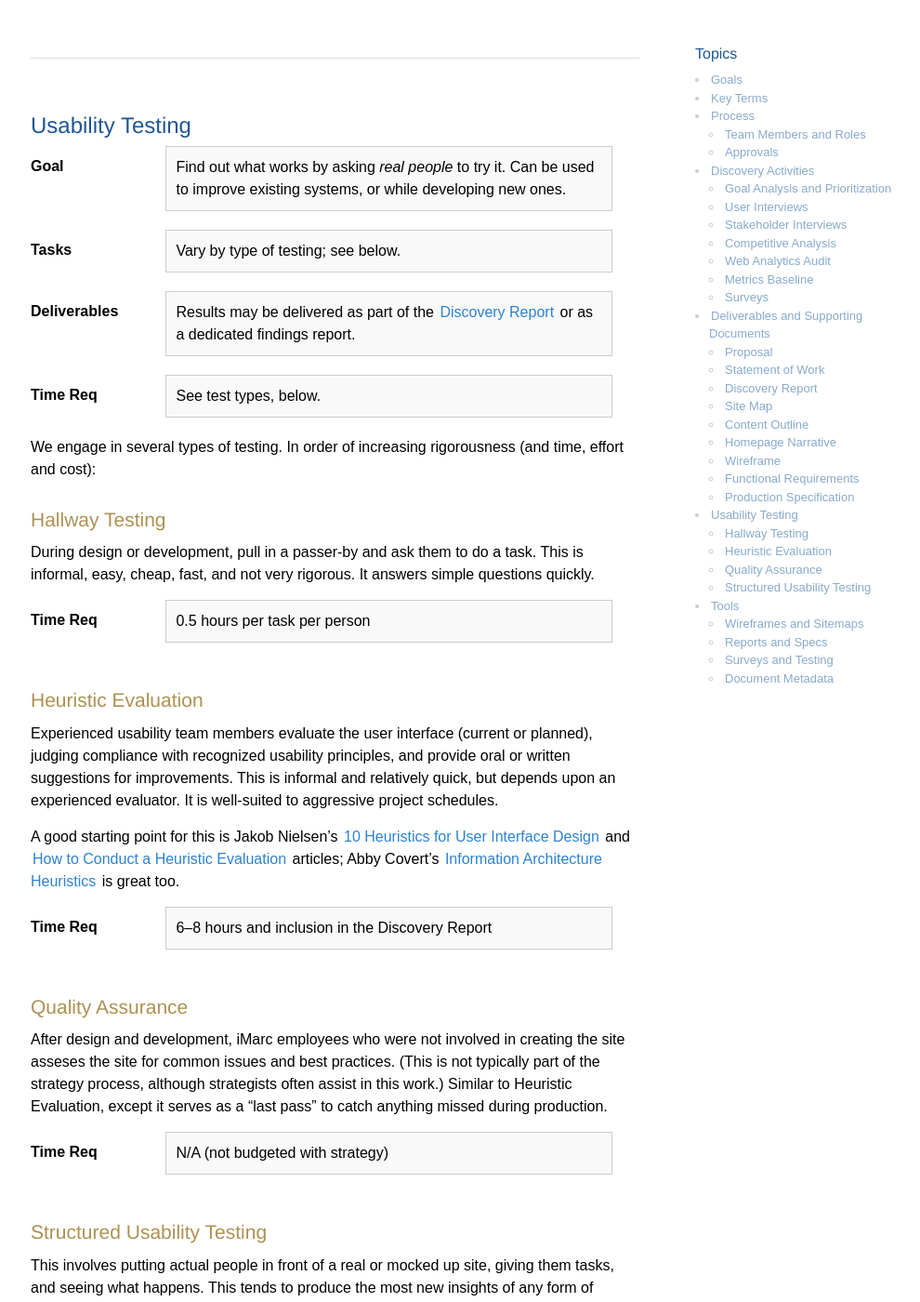
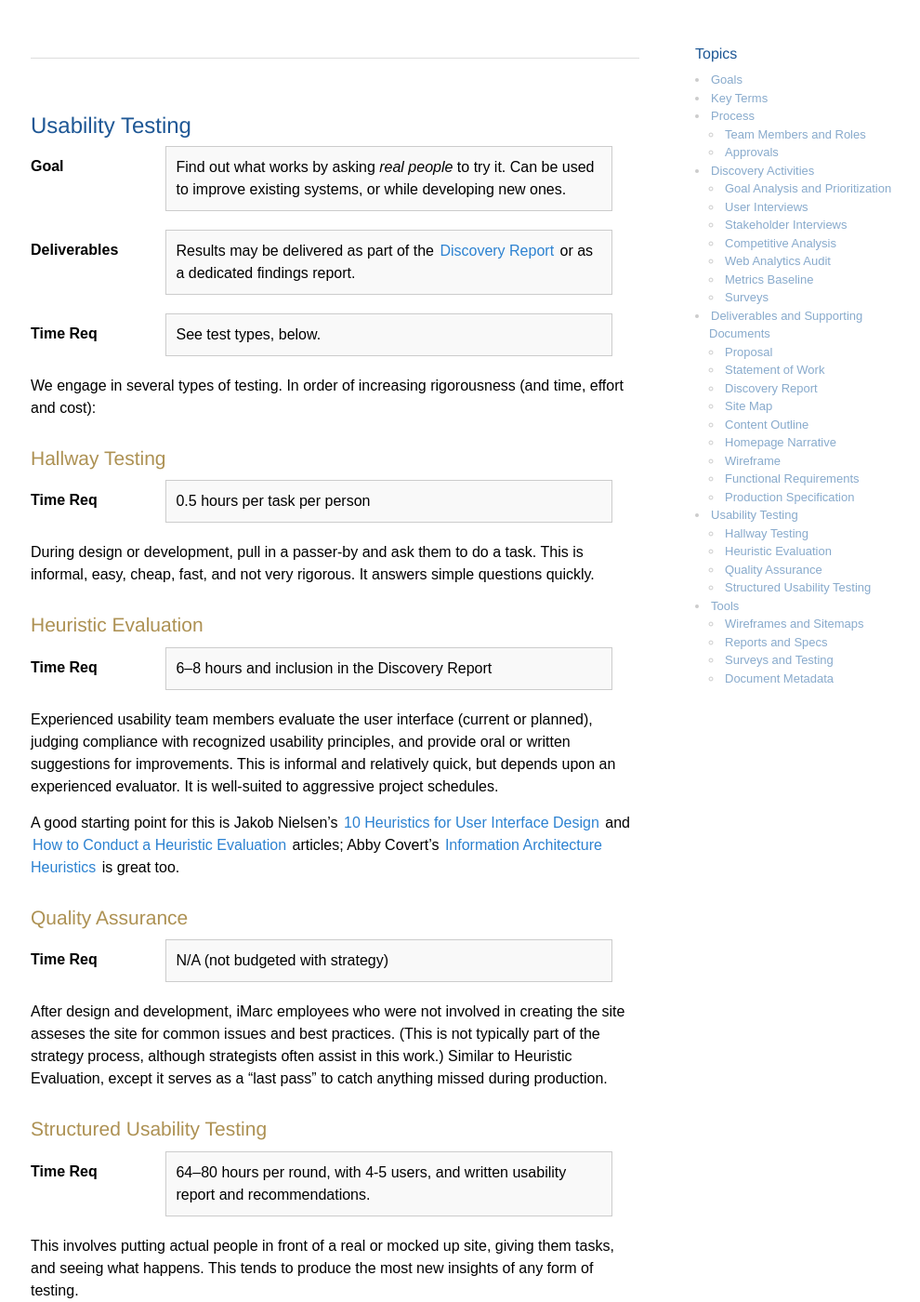
Before and after one commit to imarc/handbook, a Jekyll site: the page built from strategy.markdown, in a window 1280 px wide and 1400 px high, scrolled down 13539 px. Shown: the whole window at 93% size, without its empty margins (137-1127 px from the left). Built offline with Jekyll 4.4.1, drawn with Linux system fonts in a browser that asks for light colours; nearby versions of some CDN libraries; some of the changed text lies outside the part shown.

Commit message:
Moved time reqs to improve consistency.

```diff
--- a/strategy.markdown
+++ b/strategy.markdown
@@ -440,9 +440,6 @@ Like a Functional Requirements document, it's created by a Strategy team in clos
 Goal
 :	Find out what works by asking *real people* to try it. Can be used to improve existing systems, or while developing new ones.
 
-Tasks
-:	Vary by type of testing; see below.
-
 Deliverables
 :	Results may be delivered as part of the [Discovery Report](#DiscoveryReport) or as a dedicated findings report.
 
@@ -451,40 +448,43 @@ Time Req
 
 We engage in several types of testing. In order of increasing rigorousness (and time, effort and cost):
 
+
 ### Hallway Testing
-
-During design or development, pull in a passer-by and ask them to do a task. This is informal, easy, cheap, fast, and not very rigorous. It answers simple questions quickly.
 
 Time Req
 :	0\.5 hours per task per person
 
+During design or development, pull in a passer-by and ask them to do a task. This is informal, easy, cheap, fast, and not very rigorous. It answers simple questions quickly.
+
+
 ### Heuristic Evaluation
+
+Time Req
+:	6–8 hours and inclusion in the Discovery Report
 
 Experienced usability team members evaluate the user interface (current or planned), judging compliance with recognized usability principles, and provide oral or written suggestions for improvements. This is informal and relatively quick, but depends upon an experienced evaluator. It is well-suited to aggressive project schedules.
 
 A good starting point for this is Jakob Nielsen's [10 Heuristics for User Interface Design](http://www.nngroup.com/articles/ten-usability-heuristics/) and [How to Conduct a Heuristic Evaluation](http://www.nngroup.com/articles/how-to-conduct-a-heuristic-evaluation/) articles; Abby Covert's [Information Architecture Heuristics](http://www.slideshare.net/AbbyCovert/information-architecture-heuristics) is great too.
 
-Time Req
-:	6–8 hours and inclusion in the Discovery Report
 
 ### Quality Assurance
-
-After design and development, iMarc employees who were not involved in creating the site asseses the site for common issues and best practices. (This is not typically part of the strategy process, although strategists often assist in this work.) Similar to Heuristic Evaluation, except it serves as a "last pass" to catch anything missed during production.
 
 Time Req
 :	N/A (not budgeted with strategy)
 
+After design and development, iMarc employees who were not involved in creating the site asseses the site for common issues and best practices. (This is not typically part of the strategy process, although strategists often assist in this work.) Similar to Heuristic Evaluation, except it serves as a "last pass" to catch anything missed during production.
+
+
 ### Structured Usability Testing
+
+Time Req
+:	64–80 hours per round, with 4-5 users, and written usability report and recommendations.
 
 This involves putting actual people in front of a real or mocked up site, giving them tasks, and seeing what happens. This tends to produce the most new insights of any form of testing.
 
 We create a formal task list and script, recruit a number of users (typically [5 users](http://www.nngroup.com/articles/why-you-only-need-to-test-with-5-users/), and [rarely more](http://www.nngroup.com/articles/how-many-test-users/)), and one at a time sit with each of them in front of a computer and ask them to perform specific tasks. One person runs the test, being as careful as possible not to lead the tester; other team members may observe by screen-share and one-way audio.
 
 The script helps to ensure consistency, video recording the screen lets us revisit the tests.
-
-Time Req
-:	64–80 hours per round, with 4-5 users, and written usability report and recommendations.
-
 
 
 
```
